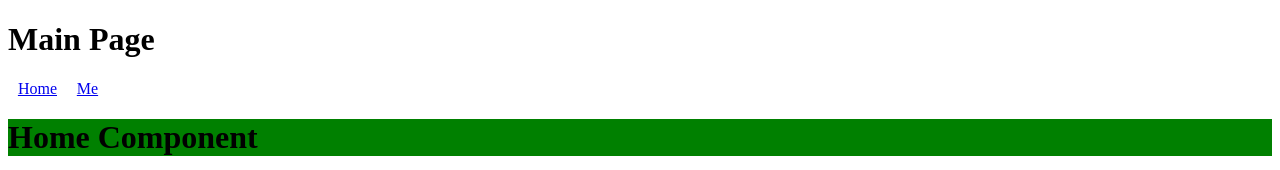
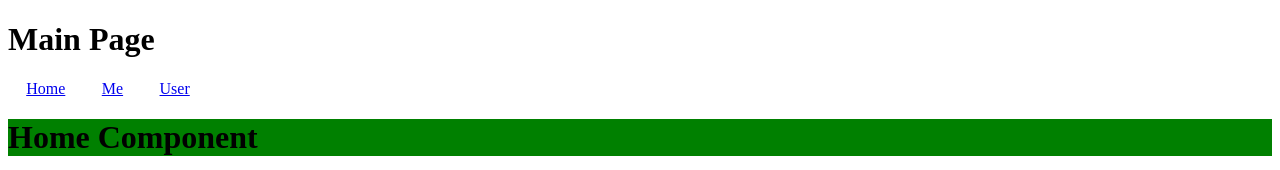
Before and after one commit to Why8n/Demos, a Vue app: page /#/home in a window 1280 px wide. Shown: the top 170 px of the page. Built offline with nearby package versions, Linux system fonts and the light colour scheme.

Commit message:
feat: router & route

```diff
--- a/src/App.vue
+++ b/src/App.vue
@@ -4,14 +4,36 @@
     <!-- router-link 最终会被渲染为一个 a 标签 -->
     <router-link to="/home">Home</router-link>
     <router-link to="/me">Me</router-link>
+    <router-link :to="'/user/' + id" @click="randomId">User</router-link>
   </div>
   <!-- 路由出口：匹配组件最终被渲染位置 -->
   <router-view />
 </template>
 
+<script >
+import { ref } from '@vue/reactivity';
+export default {
+  name: 'App',
+  setup(props, context) {
+    const id = ref(1);
+
+    function randomInRange(min, max) {
+      return Math.floor(Math.random() * (max - min)) + min;
+    }
+
+    const randomId = () => (id.value = randomInRange(0, 100));
+
+    return {
+      id,
+      randomId,
+    };
+  },
+};
+</script>
+
 <style scoped>
 .nav {
-  width: 100px;
+  width: 200px;
   display: flex;
   justify-content: space-around;
 }
--- /dev/null
+++ b/src/components/User.vue
@@ -0,0 +1,29 @@
+<template>
+  <!-- 模板获取 route.params 属性 -->
+  <h1>User Component: {{ $route.params }}</h1>
+  <h2>hhUser Component: {{ $router.currentRoute }}</h2>
+</template>
+
+<script>
+import { onBeforeRouteUpdate, useRoute, useRouter } from 'vue-router';
+
+export default {
+  name: 'User',
+  setup(props, context) {
+    // Router 钩子函数
+      const route = useRoute();
+      const router = useRouter();
+
+    onBeforeRouteUpdate((to, from, next) => {
+      // 代码获取 route.params 属性
+      console.log(to);
+      next();
+
+        console.log('-------------------')
+        console.log(route);
+        console.log('###################')
+        console.log(router.currentRoute.value);
+    });
+  },
+};
+</script>
--- a/src/router/index.js
+++ b/src/router/index.js
@@ -18,6 +18,12 @@ const routes = [
     path: '/me',
     component: Me,
   },
+
+  {
+    name: 'route_user',
+    path: '/user/:id*',
+    component: () => import('@/components/User.vue'),
+  },
 ];
 
 // 导入相关函数
```
